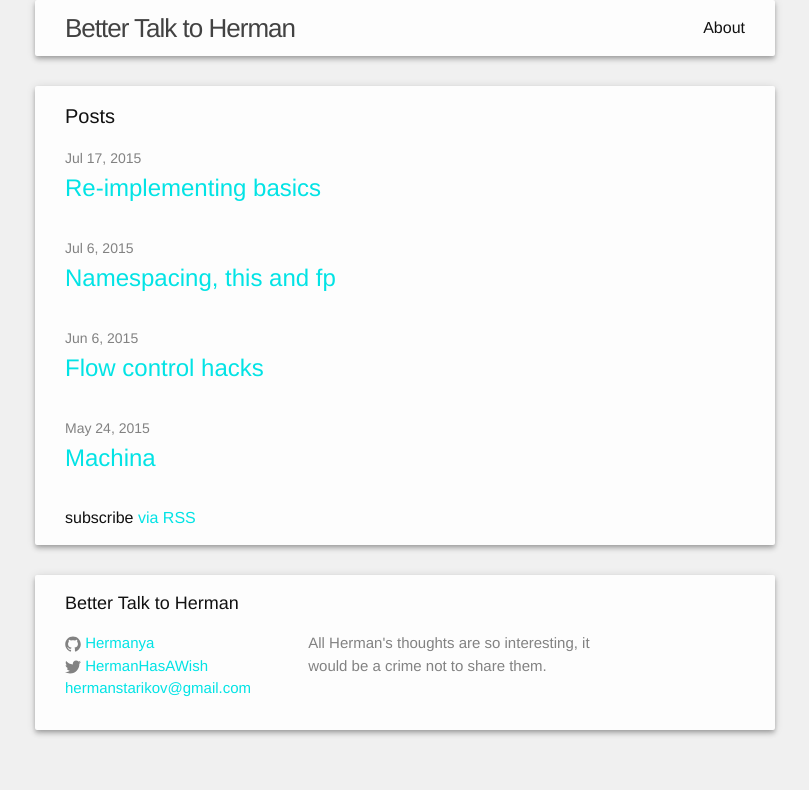
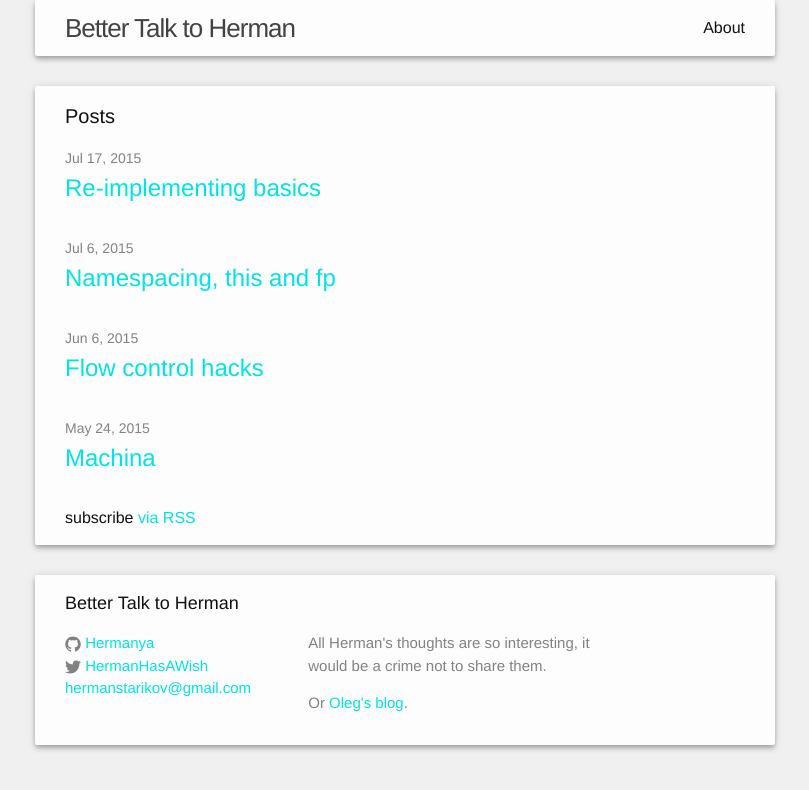
Before and after one commit to Hermanya/blog, a Jekyll site: the page built from index.html, in a window 1280 px wide. Shown: the top 790 px of the page, without its empty margins (235-1044 px from the left). Built offline with Jekyll 4.4.1, drawn with Linux system fonts in a browser that asks for light colours.

Commit message:
Update footer.html

```diff
--- a/_includes/footer.html
+++ b/_includes/footer.html
@@ -42,6 +42,8 @@
 
       <div class="footer-col  footer-col-3">
         <p class="text">{{ site.description }}</p>
+        <p class="text">Or <a href="http://olegberman.com/">Oleg's blog</a>.</p>
+
       </div>
     </div>
 
```
